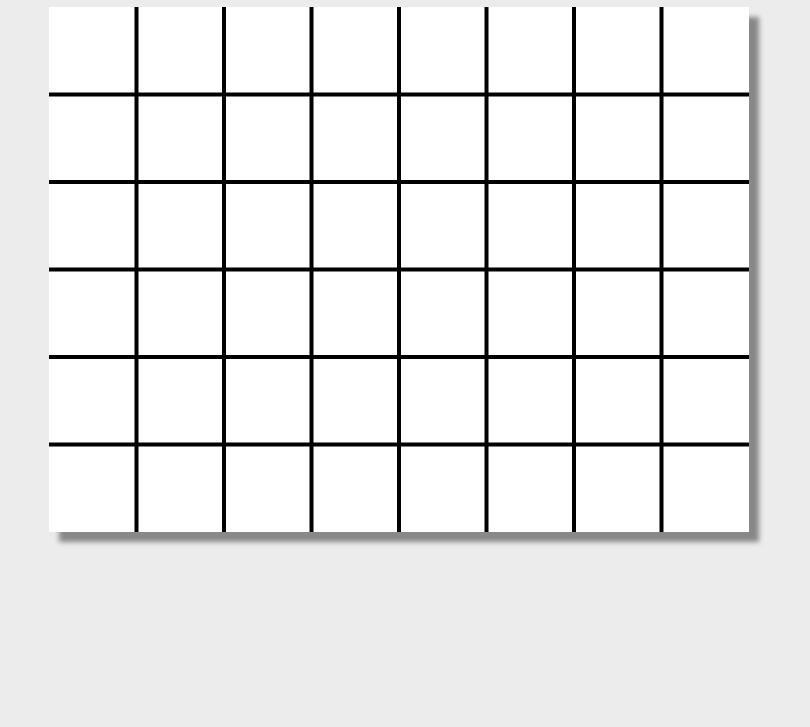
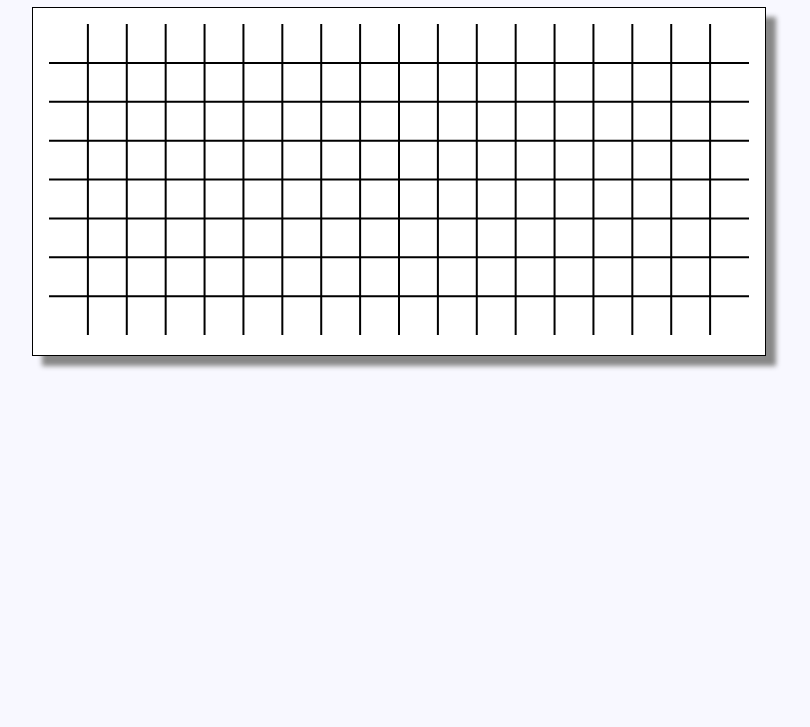
Before and after one commit to tondzus/tic-tac-toe, a plain HTML site: page index.html in a window 1280 px wide. Shown: the part 73-800 px from the top of the page, without its empty margins (241-1051 px from the left). Drawn offline with Linux system fonts and the light colour scheme.

Commit message:
A bit nicer layout

```diff
--- a/index.html
+++ b/index.html
@@ -6,22 +6,24 @@
 <script src="tic-tac-toe.js"></script>
 <style>
 body {
-	background-color: #ececec;
+	margin: 0;
+	background-color: #f8f8ff;
 }
 .center {
-	width: 100%;
 	text-align: center;
 }
-#game-canvas {
+#game-wrap {
+	border: solid 1px;
+	padding: 1em;
+	box-shadow: 10px 10px 5px #888888;
+	display: inline-block;
 	background-color: #FFFFFF;
-	display: inline-block;
-	box-shadow: 10px 10px 5px #888888;
 }
 </style>
 </head>
-<body>
-<div id="tic-tac-toe" class="center">
-	<h1>Tic Tac Toe</h1>
+<body class="center">
+<h1>Tic Tac Toe</h1>
+<div id="game-wrap" class="center">
 	<canvas id="game-canvas">
 	Your browser does not support canvas element :(
 	</canvas>
--- a/tic-tac-toe.js
+++ b/tic-tac-toe.js
@@ -47,6 +47,9 @@ function analyzerReset() {
 function updateConf(canvas, conf) {
 	conf['step-x'] = canvas.width / conf['size-x'];
 	conf['step-y'] = canvas.height / conf['size-y'];
+	var small = conf['size-x'] > 15 || conf['size-y'] > 15;
+	conf['background-size'] = small ? 2 : 4;
+	conf['piece-size'] = small ? 3 : 6;
 }
 
 function drawBackground(canvas, conf) {
@@ -61,7 +64,7 @@ function drawBackground(canvas, conf) {
 		ctx.moveTo(0, i*conf['step-y']);
 		ctx.lineTo(canvas.clientWidth, i*conf['step-y']);
 	}
-	ctx.lineWidth = 4;
+	ctx.lineWidth = conf['background-size'];
 	ctx.strokeStyle = 'black';
 	ctx.stroke();
 }
@@ -87,7 +90,7 @@ function drawO(ctx, conf, x, y, progress) {
 	ctx.beginPath();
 	ctx.arc(centerX, centerY, radius, 0, progress * 2*Math.PI, false);
 	ctx.strokeStyle = 'red';
-	ctx.lineWidth = 6;
+	ctx.lineWidth = conf['piece-size'];
 	ctx.stroke();
 }
 
@@ -111,7 +114,7 @@ function drawX(ctx, conf, x, y, progress) {
 		ctx.lineTo(top + diff + coef * dirX, right - diff + coef * dirY);
 	}
 	ctx.strokeStyle = 'blue';
-	ctx.lineWidth = 6;
+	ctx.lineWidth = conf['piece-size'];
 	ctx.stroke();
 }
 
@@ -155,6 +158,7 @@ function redraw(canvas, conf, board) {
 function animateDraw(draw, ctx, conf, x, y) {
 	var progress = 0.0;
 	var positions = getPosition(x, y, conf);
+	var bgSize = conf['background-size'];
 	var top = positions.top, bottom = positions.bottom,
 			left = positions.left, right = positions.right;
 
@@ -162,8 +166,11 @@ function animateDraw(draw, ctx, conf, x, y) {
 		if(progress >= 1.0) {
 			clearInterval(intervalId);
 		}
+		ctx.clearRect(top + bgSize/2 + 1, left + bgSize/2 + 1,
+									conf['step-y'] - bgSize - 2, conf['step-x'] - bgSize - 2);
+		progress += 0.05;
+		ctx.fillStyle = 'white';
 		draw(ctx, conf, x, y, progress);
-		progress += 0.05;
 	};
 	var intervalId = setInterval(call, 10);
 }
@@ -248,8 +255,8 @@ function startGame() {
 		"max-x-size": 700,
 		"max-y-size": 550,
 		"win-size": 4,
-		"size-x": 8,
-		"size-y": 6,
+		"size-x": 18,
+		"size-y": 8,
 		"scale": 0.6,
 		"next-move": "x"
 	};
```
